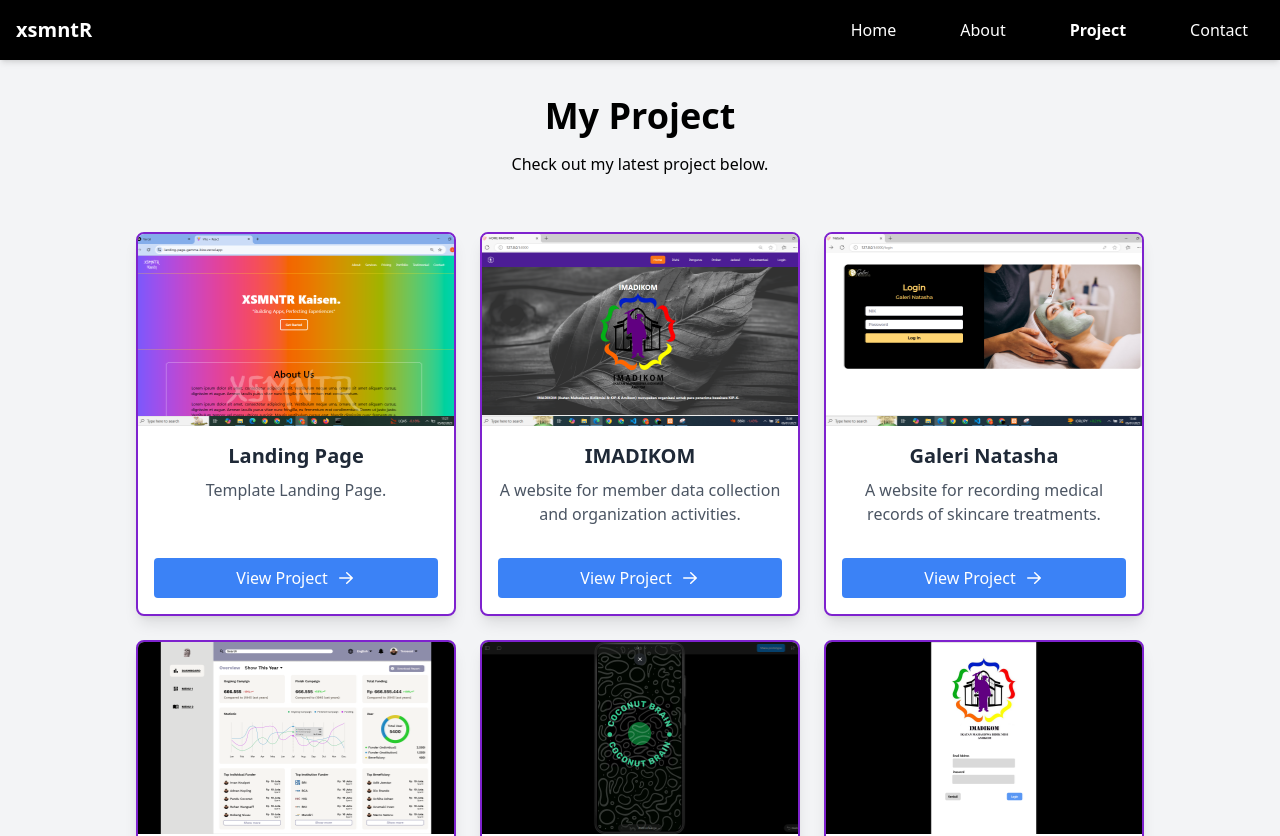
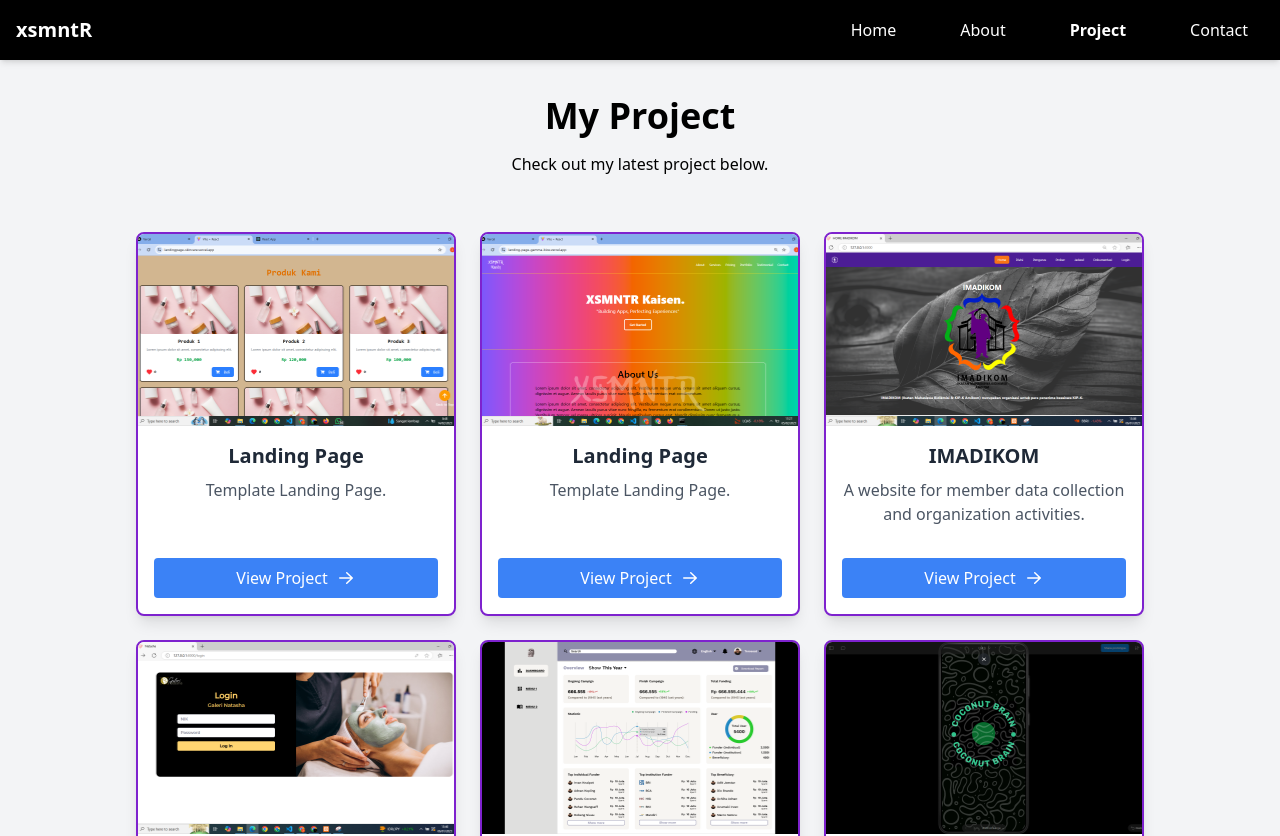
Before and after one commit to ksmntrjuna/portfolio, a React (Create React App) app: page /project in a window 1280 px wide. Shown: the top 836 px of the page. Built offline with nearby package versions, Linux system fonts and the light colour scheme.

Commit message:
add projek

```diff
--- a/src/components/CardProject.js
+++ b/src/components/CardProject.js
@@ -7,10 +7,19 @@ import project4 from "../assets/images/coconut.png";
 import project5 from "../assets/images/login.png";
 import project6 from "../assets/images/porto.png";
 import project7 from "../assets/images/landingpage.png";
+import project8 from "../assets/images/skincare.png";
 
 
 const CardProject = () => {
   const projects = [
+    {
+      id: 8,
+      image: project8,
+      title: "Landing Page",
+      description: "Template Landing Page.",
+      tools: "React, Tailwind CSS",
+      link: "https://landingpage-skincare.vercel.app/",
+    },
     {
       id: 7,
       image: project7,
--- a/src/pages/HomePage.js
+++ b/src/pages/HomePage.js
@@ -31,7 +31,7 @@ function HomePage() {
               />
             </h1>
             <p className="text-base md:text-lg mb-6 font-semibold text-red-600">
-              Hi! I'm Juna Kusumantara, a passionate developer and UI/UX
+              Hi! I'm Juna Kusumantara, a passionate programmer and UI/UX
               designer from Jakarta.
             </p>
             <div className="flex flex-col items-center lg:items-start space-y-4">
```
Also changed, not shown: src/assets/images/skincare.png (added).
